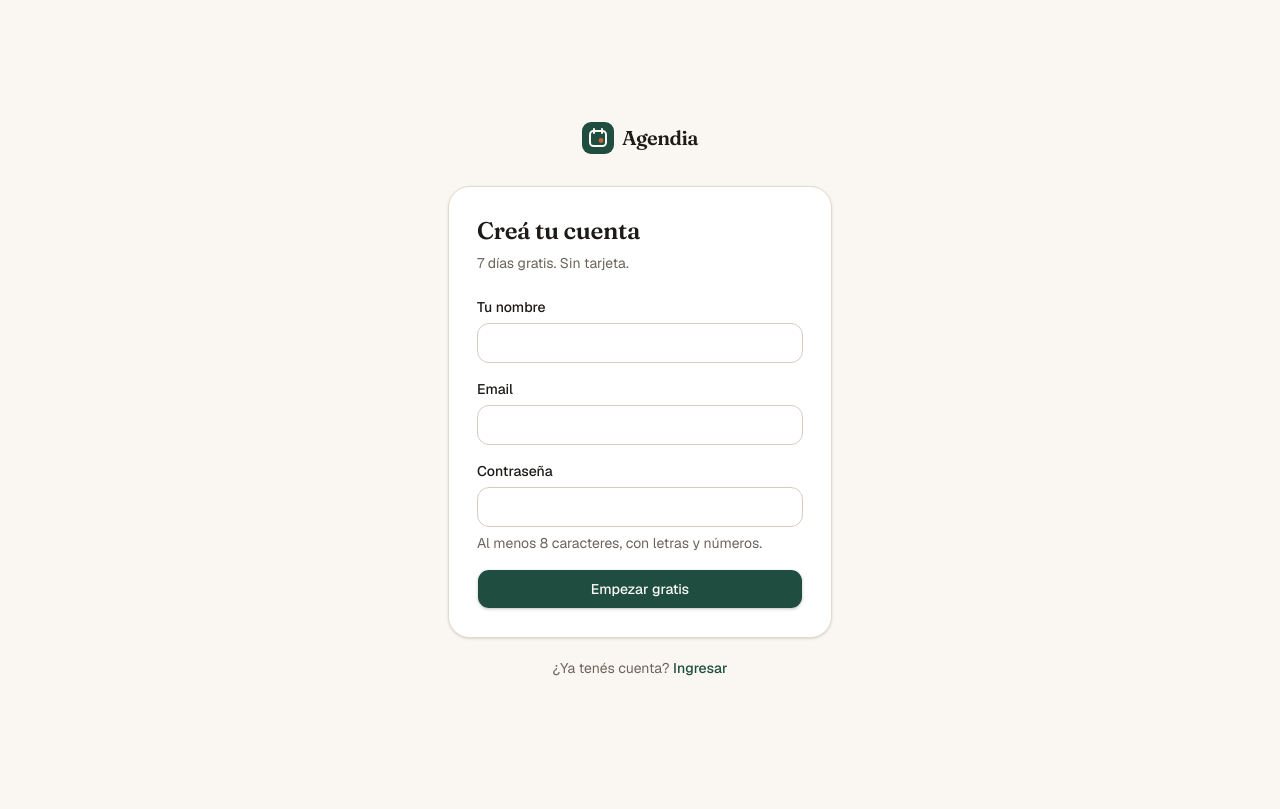
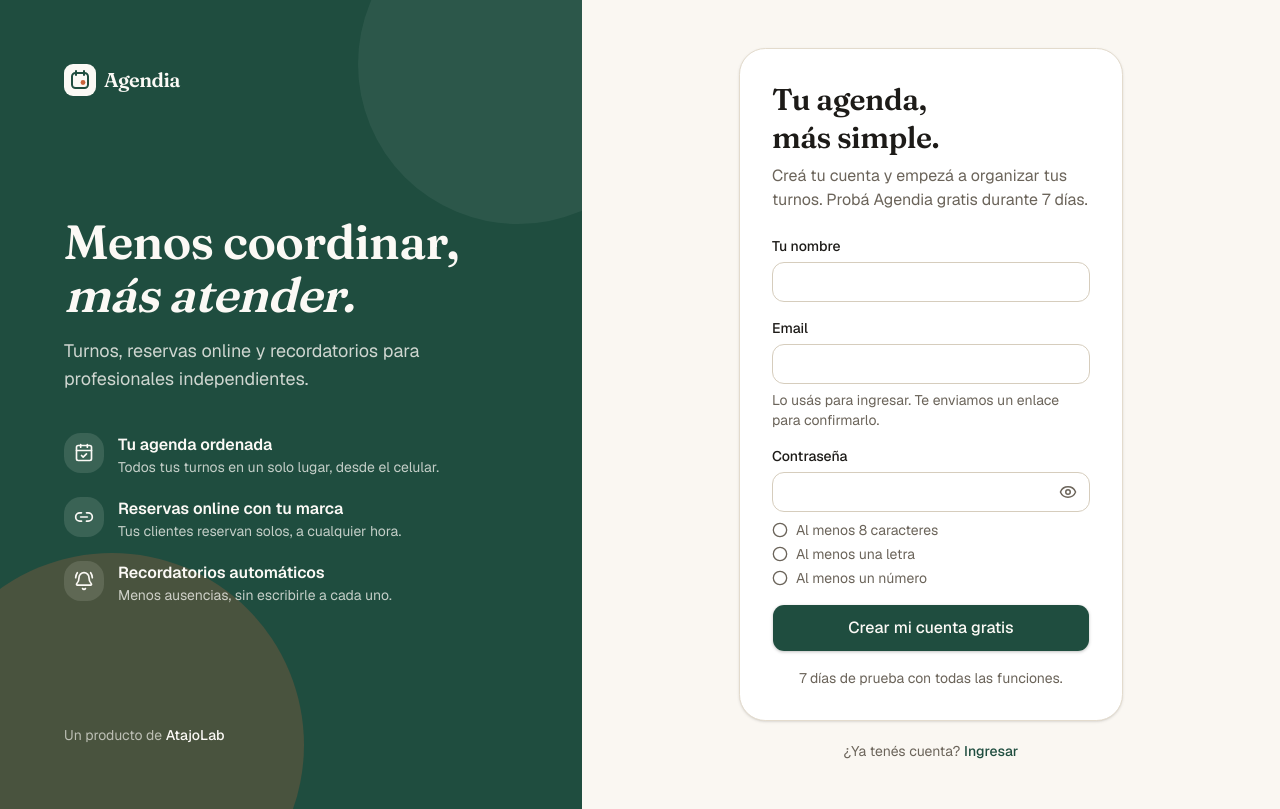
Before and after one commit to AlejandroM12/agendia, a Next.js app: page /registro in a window 1280 px wide. Built offline with nearby package versions, Linux system fonts and the light colour scheme; no server answers.

Commit message:
feat: redesign sign-up and sign-in with live password requirements

```diff
--- a/app/(auth)/layout.tsx
+++ b/app/(auth)/layout.tsx
@@ -1,10 +1,45 @@
+import { AuthBenefits } from "@/components/auth/benefits";
 import { Logo } from "@/components/brand/logo";
+import { brand } from "@/lib/brand";
 
+/**
+ * Pantallas de cuenta. En escritorio, un panel de marca acompaña al
+ * formulario; en el celular el formulario va primero y solo.
+ */
 export default function AuthLayout({ children }: { children: React.ReactNode }) {
   return (
-    <main className="flex min-h-dvh flex-1 flex-col items-center px-4 py-10 sm:justify-center">
-      <Logo className="mb-8" />
-      <div className="w-full max-w-sm">{children}</div>
-    </main>
+    <div className="grid min-h-dvh flex-1 lg:grid-cols-[minmax(0,5fr)_minmax(0,6fr)]">
+      <aside className="relative hidden overflow-hidden bg-primary p-12 text-primary-foreground lg:flex lg:flex-col lg:justify-between xl:p-16">
+        {/* Formas decorativas, con los colores de la marca. */}
+        <div aria-hidden="true" className="absolute -top-24 -right-24 size-80 rounded-full bg-primary-foreground/6" />
+        <div aria-hidden="true" className="absolute -bottom-32 -left-20 size-96 rounded-full bg-highlight/25" />
+
+        <Logo inverted className="relative" />
+
+        <div className="relative max-w-md">
+          <p className="font-display text-4xl leading-[1.1] font-semibold xl:text-5xl">
+            Menos coordinar,
+            <br />
+            <span className="italic">más atender.</span>
+          </p>
+          <p className="mt-4 text-lg text-primary-foreground/80">
+            Turnos, reservas online y recordatorios para profesionales independientes.
+          </p>
+          <AuthBenefits tone="onPrimary" className="mt-10" />
+        </div>
+
+        <p className="relative text-sm text-primary-foreground/65">
+          Un producto de{" "}
+          <a href={brand.maker.url} className="font-medium text-primary-foreground underline-offset-4 hover:underline">
+            {brand.maker.name}
+          </a>
+        </p>
+      </aside>
+
+      <main className="flex flex-col items-center px-4 py-8 sm:justify-center sm:py-12">
+        <Logo className="mb-8 lg:hidden" />
+        <div className="w-full max-w-sm">{children}</div>
+      </main>
+    </div>
   );
 }
--- a/app/(auth)/registro/page.tsx
+++ b/app/(auth)/registro/page.tsx
@@ -4,6 +4,7 @@ import { connection } from "next/server";
 import { AuthCard } from "@/components/auth/auth-card";
 import { RegisterForm } from "@/components/auth/register-form";
 import { brand } from "@/lib/brand";
+import { isStandalone } from "@/lib/deployment";
 import { getRegistrationStatus } from "@/modules/auth/registration";
 
 export const metadata: Metadata = { title: "Crear cuenta" };
@@ -14,7 +15,7 @@ export default async function RegisterPage() {
   await connection();
   const status = await getRegistrationStatus();
 
-  if (status.open) return <RegisterForm />;
+  if (status.open) return <RegisterForm trial={!isStandalone()} />;
 
   const footer = (
     <>
--- a/components/auth/auth-card.tsx
+++ b/components/auth/auth-card.tsx
@@ -11,9 +11,9 @@ export function AuthCard({
 }) {
   return (
     <div>
-      <div className="rounded-2xl border border-border bg-card p-6 shadow-sm sm:p-7">
-        <h1 className="font-display text-2xl font-semibold text-foreground">{title}</h1>
-        {description && <p className="mt-1.5 text-sm text-muted-foreground">{description}</p>}
+      <div className="rounded-3xl border border-border bg-card p-6 shadow-sm sm:p-8">
+        <h1 className="font-display text-3xl leading-tight font-semibold text-foreground">{title}</h1>
+        {description && <p className="mt-2 text-muted-foreground">{description}</p>}
         <div className="mt-6">{children}</div>
       </div>
       {footer && <p className="mt-5 text-center text-sm text-muted-foreground">{footer}</p>}
--- /dev/null
+++ b/components/auth/benefits.tsx
@@ -0,0 +1,37 @@
+import { BellRing, CalendarCheck, Link2, type LucideIcon } from "lucide-react";
+import { cn } from "@/lib/utils";
+
+/** Lo que resuelve Agendia, en tres líneas. Se usa en las pantallas de cuenta. */
+export const AUTH_BENEFITS: ReadonlyArray<{ icon: LucideIcon; title: string; text: string }> = [
+  { icon: CalendarCheck, title: "Tu agenda ordenada", text: "Todos tus turnos en un solo lugar, desde el celular." },
+  { icon: Link2, title: "Reservas online con tu marca", text: "Tus clientes reservan solos, a cualquier hora." },
+  { icon: BellRing, title: "Recordatorios automáticos", text: "Menos ausencias, sin escribirle a cada uno." },
+];
+
+export function AuthBenefits({ tone = "default", className }: { tone?: "default" | "onPrimary"; className?: string }) {
+  const onPrimary = tone === "onPrimary";
+  return (
+    <ul className={cn("space-y-5", className)}>
+      {AUTH_BENEFITS.map((benefit) => (
+        <li key={benefit.title} className="flex items-start gap-3.5">
+          <span
+            className={cn(
+              "flex size-10 shrink-0 items-center justify-center rounded-xl",
+              onPrimary ? "bg-primary-foreground/12 text-primary-foreground" : "bg-accent text-accent-foreground",
+            )}
+          >
+            <benefit.icon className="size-5" aria-hidden="true" />
+          </span>
+          <span>
+            <span className={cn("block font-semibold", onPrimary ? "text-primary-foreground" : "text-foreground")}>
+              {benefit.title}
+            </span>
+            <span className={cn("block text-sm", onPrimary ? "text-primary-foreground/75" : "text-muted-foreground")}>
+              {benefit.text}
+            </span>
+          </span>
+        </li>
+      ))}
+    </ul>
+  );
+}
--- a/components/auth/forgot-password-form.tsx
+++ b/components/auth/forgot-password-form.tsx
@@ -1,16 +1,16 @@
 "use client";
 
-import { useActionState } from "react";
 import Link from "next/link";
 import { requestPasswordResetAction } from "@/app/(auth)/actions";
 import { Input } from "@/components/ui/input";
 import { Field } from "@/components/form/field";
 import { FormMessage } from "@/components/form/form-message";
 import { SubmitButton } from "@/components/form/submit-button";
+import { useForm } from "@/components/form/use-form";
 import { AuthCard } from "./auth-card";
 
 export function ForgotPasswordForm() {
-  const [state, action] = useActionState(requestPasswordResetAction, undefined);
+  const form = useForm(requestPasswordResetAction);
 
   return (
     <AuthCard
@@ -22,21 +22,21 @@ export function ForgotPasswordForm() {
         </Link>
       }
     >
-      <form action={action} className="space-y-4">
-        <FormMessage message={state?.message} tone="info" />
-        {state?.devResetLink && (
+      <form {...form.formProps} className="space-y-4">
+        <FormMessage message={form.message} tone={form.state?.ok ? "info" : "error"} />
+        {form.state?.devResetLink && (
           <p className="rounded-lg border border-dashed border-warning/50 bg-warning-soft px-3 py-2.5 text-sm text-warning">
             Modo desarrollo: el envío de emails no está configurado, así que el enlace se muestra
             acá.{" "}
-            <Link href={state.devResetLink} className="font-medium underline">
+            <Link href={form.state.devResetLink} className="font-medium underline">
               Abrir enlace
             </Link>
           </p>
         )}
-        <Field label="Email" htmlFor="email">
-          <Input id="email" name="email" type="email" autoComplete="email" inputMode="email" required />
+        <Field label="Email" htmlFor="email" error={form.error("email")}>
+          <Input id="email" name="email" type="email" autoComplete="email" inputMode="email" autoCapitalize="none" required />
         </Field>
-        <SubmitButton className="w-full" pendingLabel="Enviando…">
+        <SubmitButton size="lg" className="w-full" pending={form.pending} pendingLabel="Enviando…">
           Enviar enlace
         </SubmitButton>
       </form>
--- a/components/auth/login-form.tsx
+++ b/components/auth/login-form.tsx
@@ -1,40 +1,45 @@
 "use client";
 
-import { useActionState } from "react";
 import Link from "next/link";
 import { loginAction } from "@/app/(auth)/actions";
 import { Input } from "@/components/ui/input";
 import { Field } from "@/components/form/field";
 import { FormMessage } from "@/components/form/form-message";
+import { PasswordField } from "@/components/form/password-field";
 import { SubmitButton } from "@/components/form/submit-button";
+import { useForm } from "@/components/form/use-form";
 import { AuthCard } from "./auth-card";
 
 export function LoginForm({ notice }: { notice?: { message: string; tone: "success" | "error" } }) {
-  const [state, action] = useActionState(loginAction, undefined);
+  const form = useForm(loginAction);
 
   return (
     <AuthCard
       title="Hola de nuevo"
-      description="Ingresá para ver tu agenda."
+      description="Ingresá para ver tu agenda de hoy."
       footer={
         <>
           ¿Todavía no tenés cuenta?{" "}
           <Link href="/registro" className="font-medium text-primary underline-offset-4 hover:underline">
-            Probala gratis
+            Crear mi cuenta
           </Link>
         </>
       }
     >
-      <form action={action} className="space-y-4">
-        {!state?.message && <FormMessage message={notice?.message} tone={notice?.tone} />}
-        <FormMessage message={state?.message} />
-        <Field label="Email" htmlFor="email">
-          <Input id="email" name="email" type="email" autoComplete="email" inputMode="email" required />
+      <form {...form.formProps} className="space-y-4">
+        {!form.message && <FormMessage message={notice?.message} tone={notice?.tone} />}
+        <FormMessage message={form.message} />
+        <Field label="Email" htmlFor="email" error={form.error("email")}>
+          <Input id="email" name="email" type="email" autoComplete="username" inputMode="email" autoCapitalize="none" required />
         </Field>
-        <Field label="Contraseña" htmlFor="password">
-          <Input id="password" name="password" type="password" autoComplete="current-password" required />
-        </Field>
-        <SubmitButton className="w-full" pendingLabel="Ingresando…">
+        <PasswordField
+          id="password"
+          name="password"
+          label="Contraseña"
+          autoComplete="current-password"
+          error={form.error("password")}
+        />
+        <SubmitButton size="lg" className="w-full" pending={form.pending} pendingLabel="Ingresando…">
           Ingresar
         </SubmitButton>
         <p className="text-center text-sm">
--- a/components/auth/register-form.tsx
+++ b/components/auth/register-form.tsx
@@ -1,23 +1,38 @@
 "use client";
 
-import { useActionState } from "react";
 import Link from "next/link";
 import { registerAction } from "@/app/(auth)/actions";
 import { Input } from "@/components/ui/input";
 import { Field } from "@/components/form/field";
 import { FormMessage } from "@/components/form/form-message";
+import { PasswordField } from "@/components/form/password-field";
 import { SubmitButton } from "@/components/form/submit-button";
-import { trialPolicy } from "@/lib/brand";
+import { useForm } from "@/components/form/use-form";
+import { firstFieldErrors } from "@/lib/action-state";
+import { brand, trialPolicy } from "@/lib/brand";
+import { registerSchema } from "@/modules/auth/schemas";
+import { AuthBenefits } from "./benefits";
 import { AuthCard } from "./auth-card";
 
-export function RegisterForm() {
-  const [state, action] = useActionState(registerAction, undefined);
-  const error = (field: string) => state?.errors?.[field]?.[0];
+/** `trial`: la cuenta empieza con la prueba gratuita (no aplica a una instalación independiente). */
+export function RegisterForm({ trial }: { trial: boolean }) {
+  const form = useForm(registerAction, {
+    // El mismo esquema con el que valida el servidor.
+    validate: (data) => {
+      const parsed = registerSchema.safeParse(Object.fromEntries(data));
+      return parsed.success ? null : firstFieldErrors(parsed.error);
+    },
+  });
 
   return (
+    <>
       <AuthCard
-      title="Creá tu cuenta"
-      description={`${trialPolicy.trialDays} días gratis. Sin tarjeta.`}
+        title="Tu agenda, más simple."
+        description={
+          trial
+            ? `Creá tu cuenta y empezá a organizar tus turnos. Probá ${brand.name} gratis durante ${trialPolicy.trialDays} días.`
+            : "Creá tu cuenta y empezá a organizar tus turnos."
+        }
         footer={
           <>
             ¿Ya tenés cuenta?{" "}
@@ -27,26 +42,40 @@ export function RegisterForm() {
           </>
         }
       >
-      <form action={action} className="space-y-4">
-        <FormMessage message={state?.message} />
-        <Field label="Tu nombre" htmlFor="name" error={error("name")}>
-          <Input id="name" name="name" autoComplete="name" required />
-        </Field>
-        <Field label="Email" htmlFor="email" error={error("email")}>
-          <Input id="email" name="email" type="email" autoComplete="email" inputMode="email" required />
+        <form {...form.formProps} className="space-y-4">
+          <FormMessage message={form.message} />
+          <Field label="Tu nombre" htmlFor="name" error={form.error("name")}>
+            <Input id="name" name="name" autoComplete="name" maxLength={120} required />
           </Field>
           <Field
+            label="Email"
+            htmlFor="email"
+            hint="Lo usás para ingresar. Te enviamos un enlace para confirmarlo."
+            error={form.error("email")}
+          >
+            <Input id="email" name="email" type="email" autoComplete="email" inputMode="email" autoCapitalize="none" required />
+          </Field>
+          <PasswordField
+            id="password"
+            name="password"
             label="Contraseña"
-          htmlFor="password"
-          error={error("password")}
-          hint="Al menos 8 caracteres, con letras y números."
-        >
-          <Input id="password" name="password" type="password" autoComplete="new-password" minLength={8} required />
-        </Field>
-        <SubmitButton className="w-full" pendingLabel="Creando tu cuenta…">
-          Empezar gratis
+            autoComplete="new-password"
+            showRules
+            error={form.error("password")}
+          />
+          <SubmitButton size="lg" className="w-full" pending={form.pending} pendingLabel="Creando tu cuenta…">
+            {trial ? "Crear mi cuenta gratis" : "Crear mi cuenta"}
           </SubmitButton>
+          {trial && (
+            <p className="text-center text-sm text-muted-foreground">
+              {trialPolicy.trialDays} días de prueba con todas las funciones.
+            </p>
+          )}
         </form>
       </AuthCard>
+
+      {/* En el celular no hay panel lateral: los beneficios van debajo. */}
+      <AuthBenefits className="mt-8 px-1 lg:hidden" />
+    </>
   );
 }
--- a/components/auth/resend-verification-form.tsx
+++ b/components/auth/resend-verification-form.tsx
@@ -1,26 +1,26 @@
 "use client";
 
-import { useActionState } from "react";
 import Link from "next/link";
 import { resendVerificationAction } from "@/app/(auth)/actions";
 import { FormMessage } from "@/components/form/form-message";
 import { SubmitButton } from "@/components/form/submit-button";
+import { useForm } from "@/components/form/use-form";
 
 export function ResendVerificationForm() {
-  const [state, action] = useActionState(resendVerificationAction, undefined);
+  const form = useForm(resendVerificationAction);
 
   return (
-    <form action={action} className="space-y-3">
-      <FormMessage message={state?.message} tone={state?.ok ? "success" : "error"} />
-      {state?.devVerificationLink && (
+    <form {...form.formProps} className="space-y-3">
+      <FormMessage message={form.message} tone={form.state?.ok ? "success" : "error"} />
+      {form.state?.devVerificationLink && (
         <p className="rounded-lg border border-dashed border-warning/50 bg-warning-soft px-3 py-2.5 text-sm text-warning">
           Modo desarrollo: el envío de emails no está configurado, así que el enlace se muestra acá.{" "}
-          <Link href={state.devVerificationLink} prefetch={false} className="font-medium underline">
+          <Link href={form.state.devVerificationLink} prefetch={false} className="font-medium underline">
             Abrir enlace
           </Link>
         </p>
       )}
-      <SubmitButton variant="outline" className="w-full" pendingLabel="Enviando…">
+      <SubmitButton variant="outline" className="w-full" pending={form.pending} pendingLabel="Enviando…">
         Enviar el enlace de nuevo
       </SubmitButton>
     </form>
--- a/components/auth/reset-password-form.tsx
+++ b/components/auth/reset-password-form.tsx
@@ -1,34 +1,47 @@
 "use client";
 
-import { useActionState } from "react";
 import { resetPasswordAction } from "@/app/(auth)/actions";
 import { ButtonLink } from "@/components/ui/button-link";
-import { Input } from "@/components/ui/input";
-import { Field } from "@/components/form/field";
 import { FormMessage } from "@/components/form/form-message";
+import { PasswordField } from "@/components/form/password-field";
 import { SubmitButton } from "@/components/form/submit-button";
+import { useForm } from "@/components/form/use-form";
+import { firstFieldErrors } from "@/lib/action-state";
+import { newPasswordSchema } from "@/modules/auth/schemas";
 import { AuthCard } from "./auth-card";
 
 export function ResetPasswordForm({ token }: { token: string }) {
-  const [state, action] = useActionState(resetPasswordAction, undefined);
+  const form = useForm(resetPasswordAction, {
+    validate: (data) => {
+      const parsed = newPasswordSchema.safeParse({ password: data.get("password") });
+      return parsed.success ? null : firstFieldErrors(parsed.error);
+    },
+  });
 
-  if (state?.ok) {
+  if (form.state?.ok) {
     return (
       <AuthCard title="Contraseña actualizada" description="Ya podés ingresar con tu contraseña nueva.">
-        <ButtonLink className="w-full" href="/login">Ingresar</ButtonLink>
+        <ButtonLink size="lg" className="w-full" href="/login">Ingresar</ButtonLink>
       </AuthCard>
     );
   }
 
   return (
     <AuthCard title="Elegí una contraseña nueva">
-      <form action={action} className="space-y-4">
-        <FormMessage message={state?.message} />
+      <form {...form.formProps} className="space-y-4">
+        <FormMessage message={form.message} />
         <input type="hidden" name="token" value={token} />
-        <Field label="Contraseña nueva" htmlFor="password" hint="Al menos 8 caracteres, con letras y números.">
-          <Input id="password" name="password" type="password" autoComplete="new-password" minLength={8} required />
-        </Field>
-        <SubmitButton className="w-full">Guardar contraseña</SubmitButton>
+        <PasswordField
+          id="password"
+          name="password"
+          label="Contraseña nueva"
+          autoComplete="new-password"
+          showRules
+          error={form.error("password")}
+        />
+        <SubmitButton size="lg" className="w-full" pending={form.pending}>
+          Guardar contraseña
+        </SubmitButton>
       </form>
     </AuthCard>
   );
--- a/components/brand/logo.tsx
+++ b/components/brand/logo.tsx
@@ -2,23 +2,39 @@ import Link from "next/link";
 import { cn } from "@/lib/utils";
 import { brand } from "@/lib/brand";
 
-/** Isotipo: una hoja de agenda con el día marcado. */
-export function LogoMark({ className }: { className?: string }) {
+/** Isotipo: una hoja de agenda con el día marcado. `inverted` es la versión para fondos oscuros. */
+export function LogoMark({ className, inverted = false }: { className?: string; inverted?: boolean }) {
+  const [background, line] = inverted ? ["#fbf9f5", "var(--brand-pine)"] : ["var(--brand-pine)", "#fbf9f5"];
   return (
     <svg viewBox="0 0 32 32" aria-hidden="true" className={cn("size-8", className)}>
-      <rect width="32" height="32" rx="9" fill="var(--brand-pine)" />
-      <rect x="8" y="9" width="16" height="15" rx="3.5" fill="none" stroke="#fbf9f5" strokeWidth="2" />
-      <path d="M12 7v4M20 7v4" stroke="#fbf9f5" strokeWidth="2" strokeLinecap="round" />
+      <rect width="32" height="32" rx="9" fill={background} />
+      <rect x="8" y="9" width="16" height="15" rx="3.5" fill="none" stroke={line} strokeWidth="2" />
+      <path d="M12 7v4M20 7v4" stroke={line} strokeWidth="2" strokeLinecap="round" />
       <circle cx="19" cy="18.5" r="2.4" fill="var(--brand-terracotta)" />
     </svg>
   );
 }
 
-export function Logo({ href = "/", className }: { href?: string | null; className?: string }) {
+export function Logo({
+  href = "/",
+  className,
+  inverted = false,
+}: {
+  href?: string | null;
+  className?: string;
+  inverted?: boolean;
+}) {
   const content = (
     <>
-      <LogoMark />
-      <span className="font-display text-xl font-semibold tracking-tight text-foreground">{brand.name}</span>
+      <LogoMark inverted={inverted} />
+      <span
+        className={cn(
+          "font-display text-xl font-semibold tracking-tight",
+          inverted ? "text-primary-foreground" : "text-foreground",
+        )}
+      >
+        {brand.name}
+      </span>
     </>
   );
   if (href === null) return <span className={cn("inline-flex items-center gap-2", className)}>{content}</span>;
```
Lines whose indentation alone changed are shown as unchanged.
